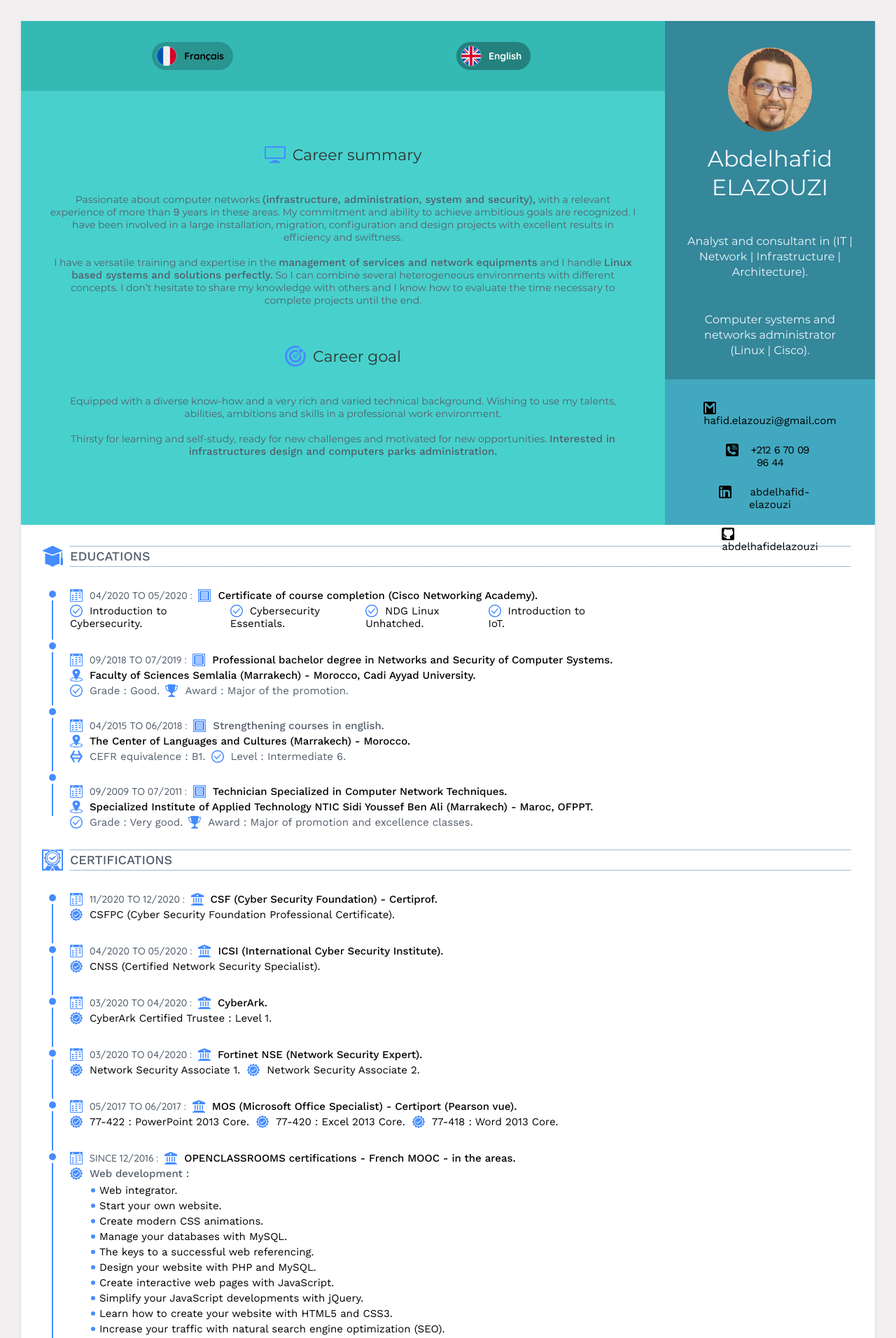
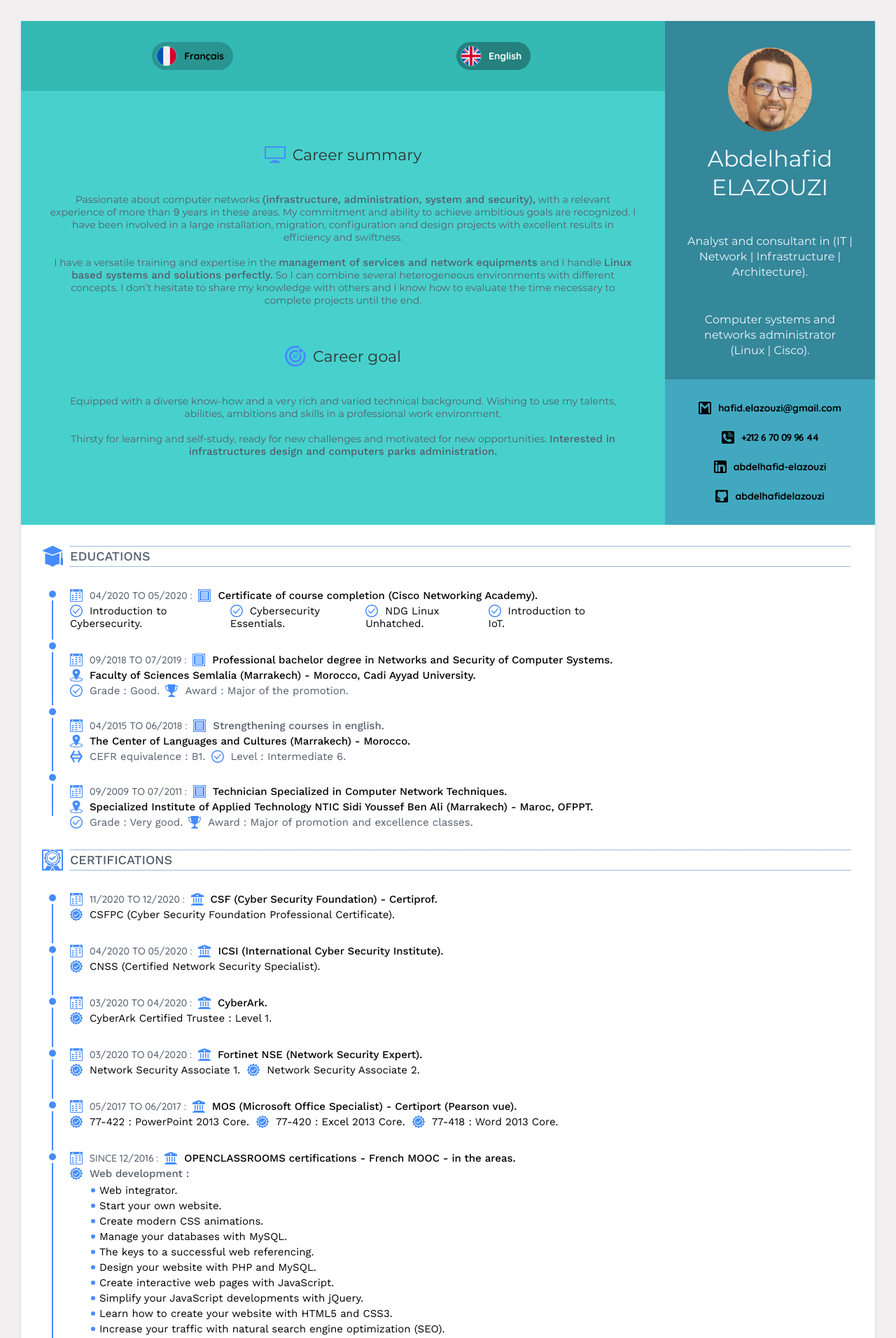
Before and after one commit to abdelhafidelazouzi/en, a Jekyll site: the page built from index.html, in a window 1280 px wide. Shown: the top 1912 px of the page at 70% size. Built offline with Jekyll 4.4.1, drawn with Linux system fonts in a browser that asks for light colours.

Commit message:
Update contact.html

```diff
--- a/_includes/contact.html
+++ b/_includes/contact.html
@@ -6,7 +6,7 @@
         <div class="div-a">
           <a href="mailto:{{ sidebar.email }}" target="_blank">
             <svg width="18" height="18"><path d="M16,0H2C1,0,0,1,0,2v14c0,1,1,2,2,2h14c1,0,2-1,2-2V2C18,1,17,0,16,0z M16,16h-2V6c-1.5,1.5-3,2.5-4.5,4c-0.5,0.5-0.5,0.5-1,0C7,8.5,5.5,7.5,4,6v10H2V2h2l4.5,4.5C9,7,9,7,9.5,6.5L14,2h2V16z"/></svg>
-            <p>{{ sidebar.email }}</p>
+            <span>{{ sidebar.email }}</span>
           </a>
         </div>
       </li>
@@ -17,7 +17,7 @@
         <div class="div-a">
           <a href="tel:{{ sidebar.phone }}" target="_blank">
             <svg width="18" height="18"><path d="M16,0H2C1,0,0,1,0,2v14c0,1,1,2,2,2h14c1,0,2-1,2-2V2C18,1,17,0,16,0z M8.8,5.6c0.4,0.1,0.8,0.2,1.1,0.4c1,0.5,1.6,1.3,1.9,2.5c0,0.2-0.1,0.4-0.3,0.5c-0.2,0-0.4-0.1-0.5-0.3c-0.1-0.5-0.3-0.9-0.6-1.2c-0.4-0.5-1-0.8-1.7-0.9C8.5,6.4,8.3,6.2,8.4,6C8.4,5.8,8.6,5.6,8.8,5.6z M8.4,3.9c0-0.2,0.2-0.4,0.5-0.4c0.8,0.1,1.5,0.3,2.1,0.7c1.6,0.9,2.5,2.3,2.8,4.1c0,0,0,0.1,0,0.1c0,0.2-0.2,0.4-0.4,0.4c-0.2,0-0.4-0.1-0.4-0.4c-0.1-0.3-0.1-0.7-0.3-1c-0.7-1.7-1.9-2.7-3.5-3c-0.1,0-0.3-0.1-0.4-0.1C8.5,4.3,8.4,4.1,8.4,3.9z M13.8,14.1c-0.5,0.8-1.2,1.3-2.1,1.4C10.7,15.6,9.9,15.4,9,15c-1.1-0.4-2.1-1-3-1.8c-0.9-0.7-1.7-1.4-2.4-2.3c-0.7-1-1.3-2-1.5-3.2C1.9,6.8,2,5.9,2.4,5c0.3-0.7,0.8-1.2,1.5-1.4c0.4-0.2,1.1,0,1.4,0.3C5.4,4,5.5,4.2,5.5,4.4C5.7,5.3,5.9,6.1,6.1,7c0,0.3,0,0.5,0,0.8C6.1,7.9,6,8,6,8.1C5.7,8.3,5.5,8.4,5.2,8.6c0,0-0.1,0-0.1,0.1c0.9,1.7,2.3,3,4,3.9c0.1-0.1,0.2-0.3,0.2-0.4c0.1-0.1,0.2-0.3,0.3-0.4c0.1-0.2,0.3-0.3,0.6-0.3c0.4,0,0.8,0.1,1.2,0.1c0.6,0.1,1.2,0.3,1.9,0.4c0.5,0.1,0.8,0.5,0.9,1C14.2,13.3,14,13.7,13.8,14.1z M15.6,8.9c-0.2,0-0.4-0.1-0.4-0.4c-0.4-2.8-2.3-5.2-5.2-6C9.6,2.4,9.2,2.4,8.8,2.3C8.6,2.3,8.4,2.2,8.4,2c0-0.2,0-0.4,0.2-0.5c0.1,0,0.2,0,0.2,0c2.1,0.2,3.8,1,5.2,2.6c1,1.1,1.6,2.5,1.9,4c0,0.1,0,0.2,0.1,0.3C16,8.6,15.9,8.8,15.6,8.9z"/></svg>
-            <p>{{ sidebar.phone }}</p>
+            <span>{{ sidebar.phone }}</span>
           </a>
         </div>
       </li>
@@ -28,7 +28,7 @@
         <div class="div-a">
           <a href="https://linkedin.com/in/{{ sidebar.linkedin }}" target="_blank">
             <svg width="18" height="18"><path d="M16,0H2C1,0,0,1,0,2v14c0,1,1,2,2,2h14c1,0,2-1,2-2V2C18,1,17,0,16,0z M5,16H2L2,6h3V16z M3.5,5C2.7,5,2,4.3,2,3.5C2,2.7,2.7,2,3.5,2C4.3,2,5,2.7,5,3.5C5,4.3,4.3,5,3.5,5z M16,16h-3v-5c0-0.5,0-0.5,0-1.5c0-0.5-0.9-1-1.5-1h-1C10,8.5,9,9,9,9.5V16H6V6h3v1c0.5-1,1.5-1,2.5-1h1c1,0,2.5,1,3,2s0.5,2,0.5,2.5L16,16z"/></svg>
-            <p>{{ sidebar.linkedin }}</p>
+            <span>{{ sidebar.linkedin }}</span>
           </a>
         </div>
       </li>
@@ -39,7 +39,7 @@
         <div class="div-a">
           <a href="http://github.com/{{ sidebar.github }}" target="_blank">
             <svg width="18" height="18"><path d="M16,0H2C1,0,0,1,0,2v14c0,1,1,2,2,2h14c1,0,2-1,2-2V2C18,1,17,0,16,0z M16,7.7c-0.1,2-1.3,3.2-3.3,3.8c-0.4,0.1-0.8,0.2-1.1,0.2c0.1,0.7,0.3,1.3,0.4,2c0.1,0.7,0,1.6,0,2.4H6.9c0-0.5,0-1,0-1.6c-0.3,0-0.6,0.1-0.8,0.1c-0.9,0-1.7-0.1-2.3-0.8c-0.6-0.8-1.2-1.6-1.8-2.4c0.5-0.2,1,0,1.4,0.4c0.3,0.3,0.5,0.6,0.8,0.9c0.5,0.5,1.2,0.6,1.9,0.6c0.7,0,0.8-0.5,1-0.9c0.1-0.2,0.2-0.3,0.3-0.5c-0.3-0.1-0.5-0.1-0.8-0.1C3.7,11,2,8.2,3.2,5.6c0.4-0.8,0.7-1.6,0.6-2.5C3.7,2,4.3,1.8,5.4,2.2c0.3,0.1,0.6,0.3,1,0.4c0.3,0.1,0.7,0.2,1.1,0.2c1,0,2.1-0.2,3.1-0.1c0.9,0.1,1.8,0.2,2.6-0.4c0.2-0.1,0.4-0.2,0.6-0.2c0.8-0.2,1.2,0,1.3,0.7c0.1,0.4,0,0.8,0,1.2c0,0.2,0,0.4,0.1,0.6C15.9,5.5,16.1,6.6,16,7.7z"/></svg>
-            <p>{{ sidebar.github }}</p>
+            <span>{{ sidebar.github }}</span>
           </a>
         </div>
       </li>
@@ -50,7 +50,7 @@
         <div class="div-a">
           <a href="http://youtube.com/{{ sidebar.youtube }}" target="_blank">
             <svg width="18" height="18"><path d="M10.5,30c0-1.1,0-2.2,0-3.4c-0.7,0.1-1.3,0.2-1.8,0.2C6.8,26.8,5,26.5,3.8,25c-1.3-1.7-2.5-3.4-3.8-5.2c1.1-0.5,2.1,0.1,3,0.8c0.7,0.6,1.2,1.3,1.8,2c1.1,1.2,2.5,1.4,4.1,1.3c1.5-0.1,1.8-1,2.1-2c0.1-0.4,0.4-0.7,0.7-1.2c-0.6-0.1-1.1-0.2-1.6-0.3C3.6,19.4-0.1,13.3,2.6,7.8C3.4,6,3.9,4.4,3.8,2.5c-0.2-2.4,1.1-3,3.5-2.1C8,0.7,8.6,1.1,9.4,1.4c0.7,0.2,1.5,0.4,2.3,0.4c2.2,0,4.5-0.4,6.7-0.2c2,0.2,3.8,0.4,5.5-0.8c0.4-0.3,0.9-0.4,1.3-0.5c1.7-0.5,2.6,0,2.8,1.6C28.2,2.7,28,3.6,28,4.4c0,0.4-0.1,1,0.2,1.2c1.7,1.9,1.9,4.1,1.8,6.5c-0.3,4.2-2.7,6.9-7.1,8c-0.9,0.2-1.8,0.4-2.3,0.5c0.3,1.5,0.7,2.8,0.8,4.2c0.1,1.6,0,3.5,0,5.1H10.5z"/></svg>
-            <p>{{ sidebar.youtube }}</p>
+            <span>{{ sidebar.youtube }}</span>
           </a>
         </div>
       </li>
@@ -61,7 +61,7 @@
         <div class="div-a">
           <a href="http://instagram.com/{{ sidebar.instagram }}" target="_blank">
             <svg width="18" height="18"><path d="M10.5,30c0-1.1,0-2.2,0-3.4c-0.7,0.1-1.3,0.2-1.8,0.2C6.8,26.8,5,26.5,3.8,25c-1.3-1.7-2.5-3.4-3.8-5.2c1.1-0.5,2.1,0.1,3,0.8c0.7,0.6,1.2,1.3,1.8,2c1.1,1.2,2.5,1.4,4.1,1.3c1.5-0.1,1.8-1,2.1-2c0.1-0.4,0.4-0.7,0.7-1.2c-0.6-0.1-1.1-0.2-1.6-0.3C3.6,19.4-0.1,13.3,2.6,7.8C3.4,6,3.9,4.4,3.8,2.5c-0.2-2.4,1.1-3,3.5-2.1C8,0.7,8.6,1.1,9.4,1.4c0.7,0.2,1.5,0.4,2.3,0.4c2.2,0,4.5-0.4,6.7-0.2c2,0.2,3.8,0.4,5.5-0.8c0.4-0.3,0.9-0.4,1.3-0.5c1.7-0.5,2.6,0,2.8,1.6C28.2,2.7,28,3.6,28,4.4c0,0.4-0.1,1,0.2,1.2c1.7,1.9,1.9,4.1,1.8,6.5c-0.3,4.2-2.7,6.9-7.1,8c-0.9,0.2-1.8,0.4-2.3,0.5c0.3,1.5,0.7,2.8,0.8,4.2c0.1,1.6,0,3.5,0,5.1H10.5z"/></svg>
-            <p>{{ sidebar.instagram }}</p>
+            <span>{{ sidebar.instagram }}</span>
           </a>
         </div>
       </li>
```
